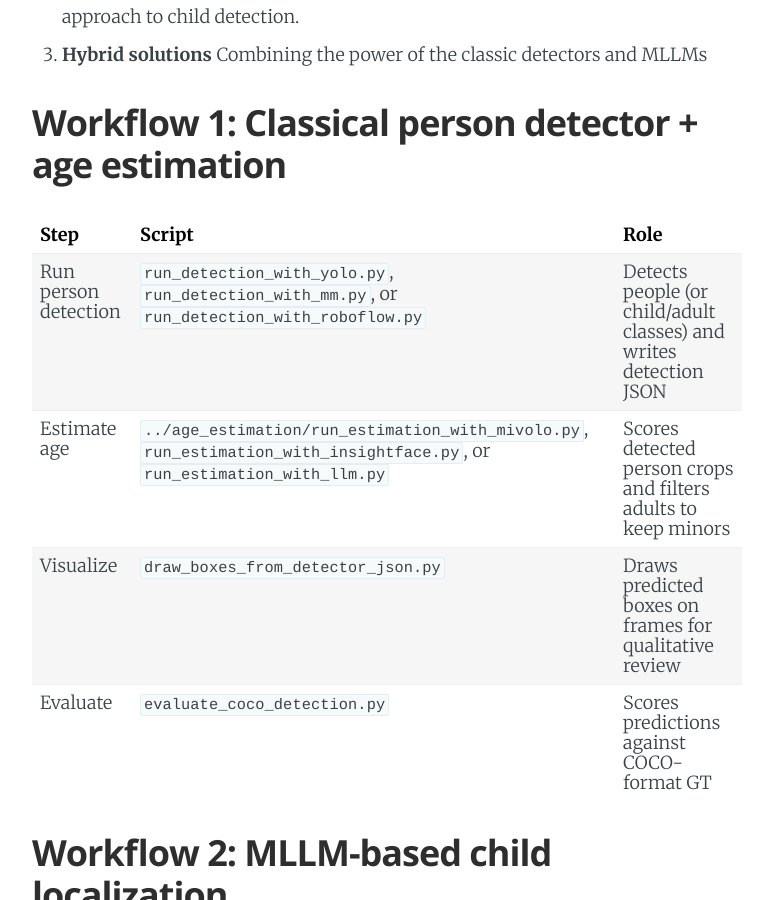
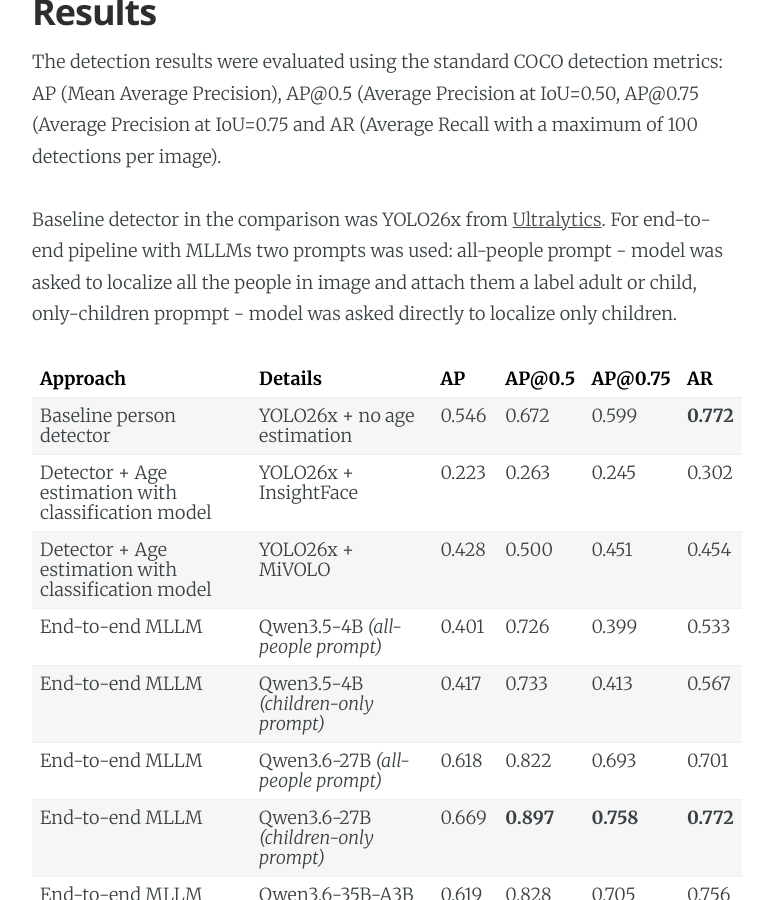
Before and after one commit to weronikagutfeter/weronikagutfeter.github.io, a Jekyll site: the page built from _posts/2026-10-10-llms_vs_detectors.md, in a window 1280 px wide and 900 px high, scrolled down 1123 px. Shown: the whole window, without its empty margins (253-1026 px from the left). Built offline with Jekyll 4.4.1, drawn with Linux system fonts in a browser that asks for light colours; nearby versions of some CDN libraries; some of the changed text lies outside the part shown.

Commit message:
draft of blog post

```diff
--- a/_posts/2026-10-10-llms_vs_detectors.md
+++ b/_posts/2026-10-10-llms_vs_detectors.md
@@ -10,38 +10,17 @@ author: weronika
 categories: weronika
 ---
 
-## The task
+
 The main goal of this experiment is to identify all children appearing in the images from the [Parenting Slop Dataset](../../data/parenting_slop_dataset/README.md). (Links and broader description of data can be found in **data/parenting_slop_dataset** directory).
 A key assumption is to minimize or eliminate the need for additional data collection for training and do not use cloud-based infrastructure.
 Therefore, all models considered in the comparison are open-source and open-weighted.
 
-## Methodology
+
 The following no-finetune approaches are explored:
 
 1. **Classical person detector + age estimation:** A conventional object detector is first used to identify all people in the image. An age estimation model is then applied to the detected regions to distinguish children from adults and filter out the latter.
 1. **MLLM-based child localization:** An MLLM is prompted to identify and localize all children visible in the image, providing a direct end-to-end approach to child detection.
 1. **Hybrid solutions** Combining the power of the classic detectors and MLLMs
-
-## Workflow 1: Classical person detector + age estimation
-
-| Step | Script | Role |
-|------|--------|------|
-| Run person detection | `run_detection_with_yolo.py`, `run_detection_with_mm.py`, or `run_detection_with_roboflow.py` | Detects people (or child/adult classes) and writes detection JSON |
-| Estimate age | `../age_estimation/run_estimation_with_mivolo.py`, `run_estimation_with_insightface.py`, or `run_estimation_with_llm.py` | Scores detected person crops and filters adults to keep minors |
-| Visualize | `draw_boxes_from_detector_json.py` | Draws predicted boxes on frames for qualitative review |
-| Evaluate | `evaluate_coco_detection.py` | Scores predictions against COCO-format GT |
-
-## Workflow 2: MLLM-based child localization
-
-See [Running custom LLMs with llama.cpp](llama_helper.md) to start a local vision model before detection.
-
-| Step | Script | Role |
-|------|--------|------|
-| Serve MLLM | `llama-server` (llama.cpp) | Hosts a local OpenAI-compatible vision API (port `8010`) |
-| Run LLM detection | `run_detection_with_llm.py` | Sends frames to the local vision LLM and saves raw text responses |
-| Parse LLM output | `llm_result_to_jsons.py` | Converts raw LLM dumps into structured detection JSON |
-| Visualize | `draw_boxes_from_detector_json.py` | Draws predicted boxes on frames for qualitative review |
-| Evaluate | `evaluate_coco_detection.py` | Scores predictions against COCO-format GT |
 
 
 ## Results
```
